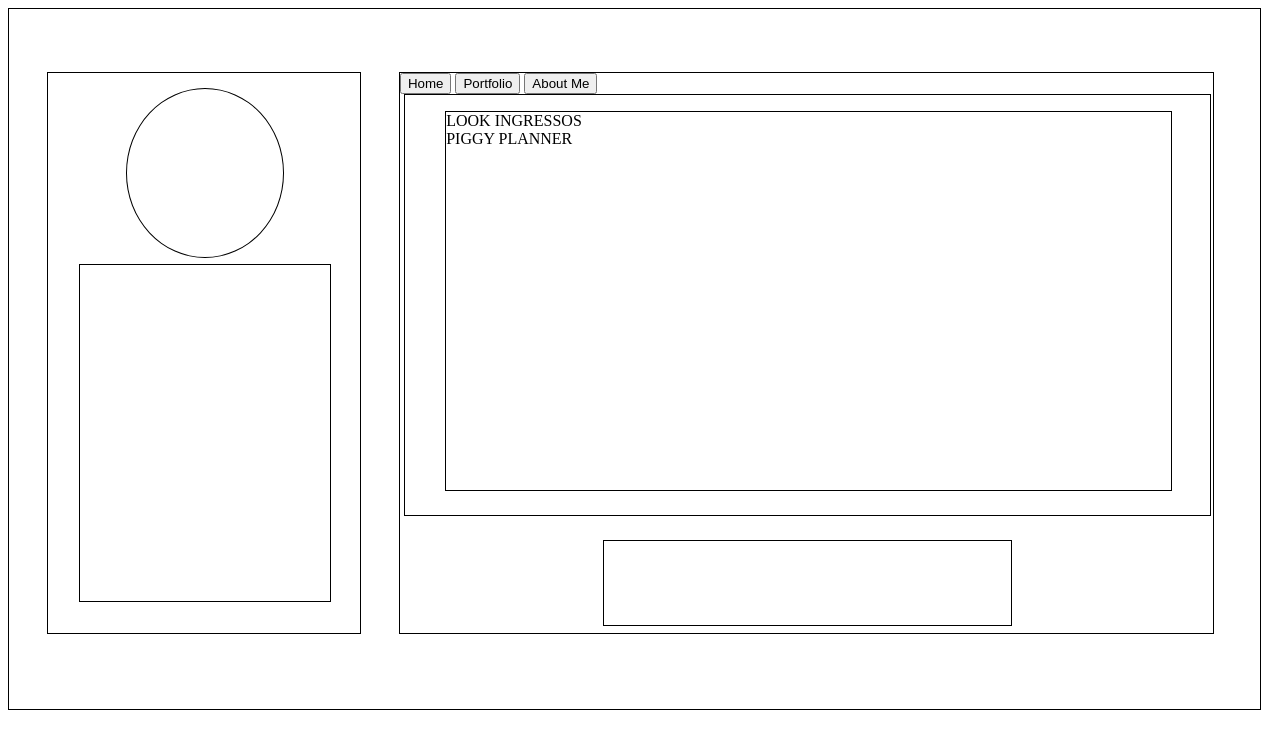
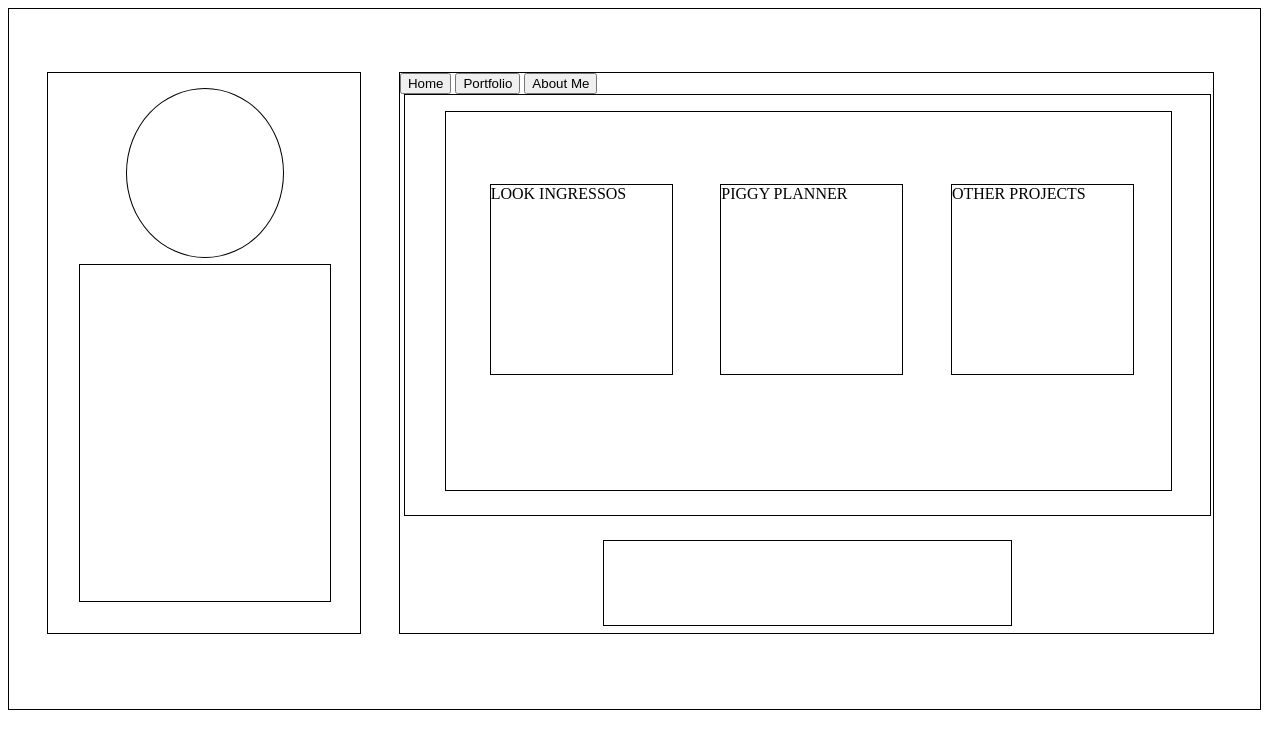
Before and after one commit to Fadrickmmb/Portfolio, a plain HTML site: page main.html in a window 1280 px wide. Both pictures are taken after a click on the button "Portfolio". Drawn offline with Linux system fonts and the light colour scheme.

Commit message:
Creating Portfolio section

```diff
--- a/main.css
+++ b/main.css
@@ -70,6 +70,31 @@
     margin-top: 2%;
 }
 
+#look_portfolio{
+    border: 1px solid black;
+    width: 25%;
+    height: 50%;
+    display: inline-block;
+    margin-top: 10%;
+    margin-left: 6%;
+}
+
+#piggy_portfolio{
+    border: 1px solid black;
+    width: 25%;
+    height: 50%;
+    display: inline-block;
+    margin-left: 6%;
+}
+
+#github_portfolio{
+    border: 1px solid black;
+    width: 25%;
+    height: 50%;
+    display: inline-block;
+    margin-left: 6%;
+}
+
 #about_me_div{
     border: 1px solid black;
     width: 90%;
--- a/main.html
+++ b/main.html
@@ -35,8 +35,9 @@
                </div>
 
                 <div id="portfolio_div">
-                    <div class="look_portfolio">LOOK INGRESSOS</div>
-                    <div class="piggy_portfolio">PIGGY PLANNER</div>
+                    <div id="look_portfolio">LOOK INGRESSOS</div>
+                    <div id="piggy_portfolio">PIGGY PLANNER</div>
+                    <div id="github_portfolio">OTHER PROJECTS</div>
                 </div>
 
                 <div id="about_me_div">
```
